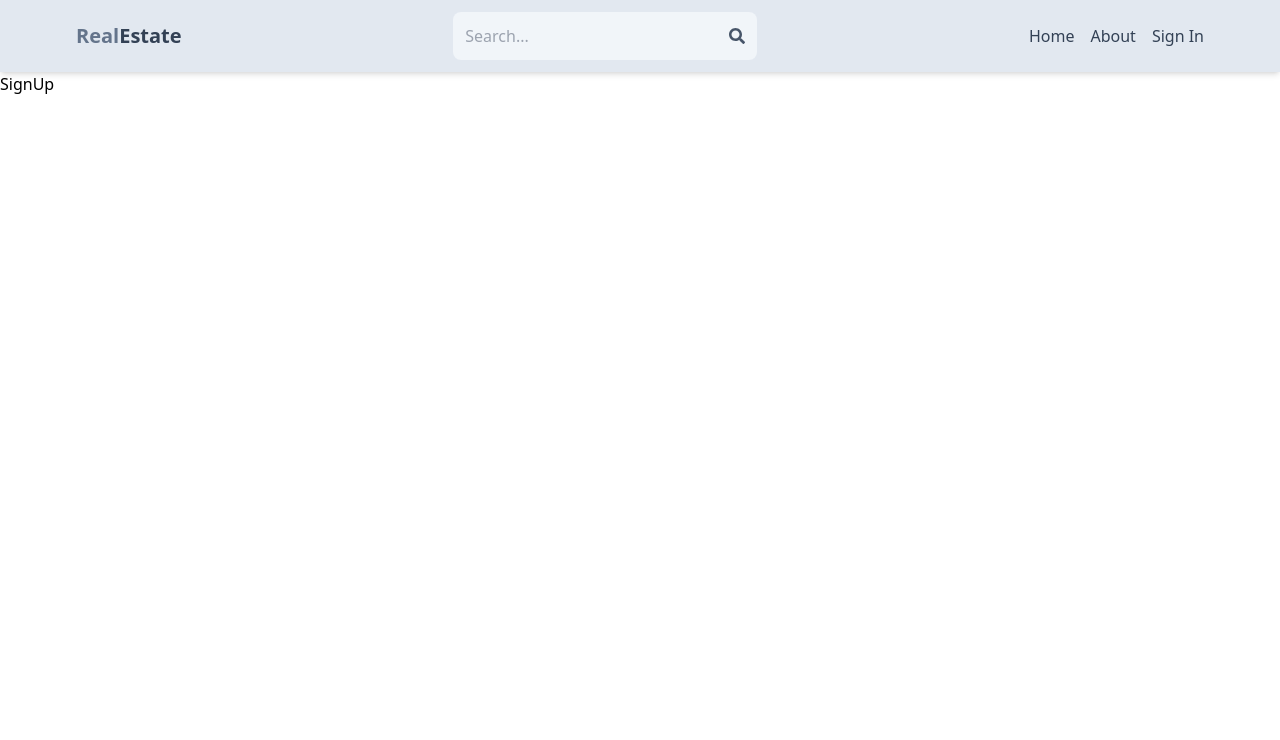
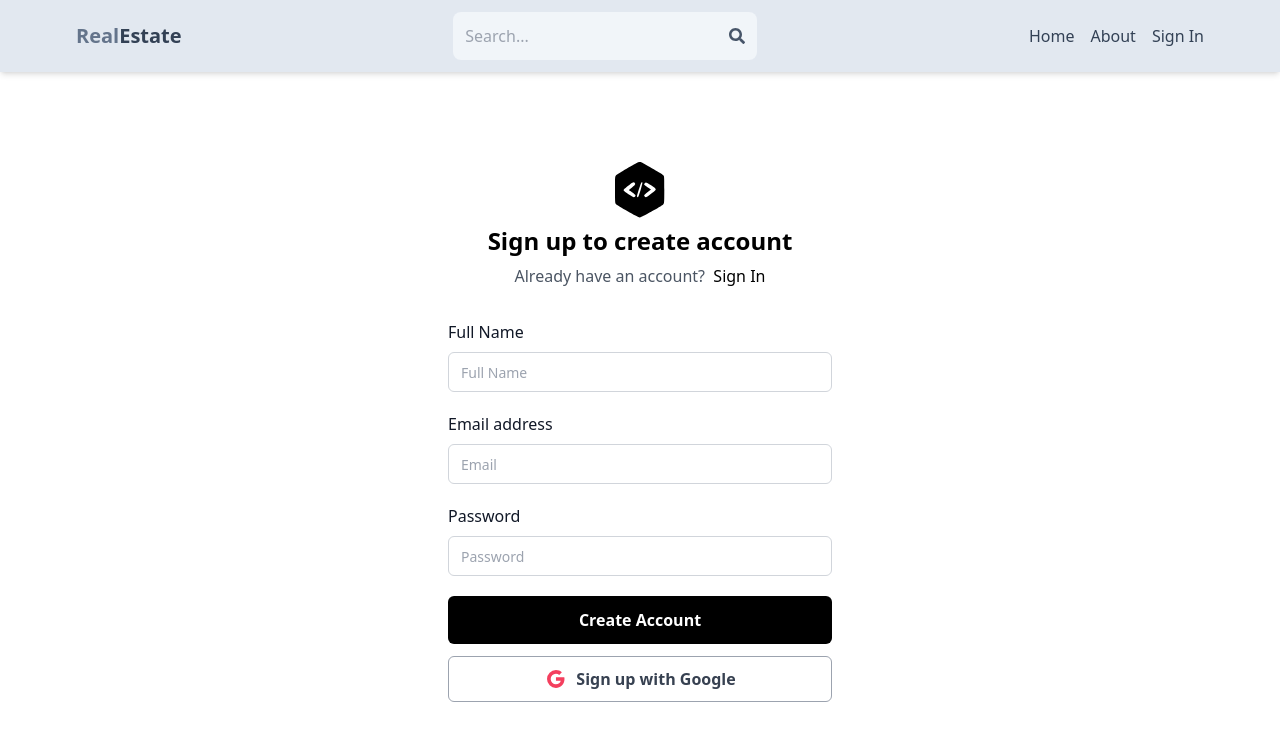
Before and after one commit to Ganaik2004/mern-estate, a React (Vite) app in the folder client/: page /sign-up in a window 1280 px wide. Shown: the top 740 px of the page. Built offline with nearby package versions, Linux system fonts and the light colour scheme.

Commit message:
Complete sign-up ui

```diff
--- a/client/src/index.css
+++ b/client/src/index.css
@@ -1,3 +1,6 @@
 @tailwind base;
 @tailwind components;
 @tailwind utilities;
+body{
+    /* background-color: rgb(241,245,241); */
+}
--- a/client/src/pages/SignUp.jsx
+++ b/client/src/pages/SignUp.jsx
@@ -1,7 +1,114 @@
 import React from 'react'
-
+import {Link} from 'react-router-dom'
 export default function SignUp() {
   return (
-    <div>SignUp</div>
+    <section>
+    <div className="flex items-center justify-center px-4    lg:px-8  w-full h-[90vh]">
+      <div className="xl:mx-auto xl:w-full xl:max-w-sm 2xl:max-w-md">
+        <div className="mb-2 flex justify-center">
+          <svg
+            width="50"
+            height="56"
+            viewBox="0 0 50 56"
+            fill="none"
+            xmlns="http://www.w3.org/2000/svg"
+          >
+            <path
+              d="M23.2732 0.2528C20.8078 1.18964 2.12023 12.2346 1.08477 13.3686C0 14.552 0 14.7493 0 27.7665C0 39.6496 0.0986153 41.1289 0.83823 42.0164C2.12023 43.5449 23.2239 55.4774 24.6538 55.5267C25.9358 55.576 46.1027 44.3832 48.2229 42.4602C49.3077 41.474 49.3077 41.3261 49.3077 27.8158C49.3077 14.3055 49.3077 14.1576 48.2229 13.1714C46.6451 11.7415 27.1192 0.450027 25.64 0.104874C24.9497 -0.0923538 23.9142 0.00625992 23.2732 0.2528ZM20.2161 21.8989C20.2161 22.4906 18.9835 23.8219 17.0111 25.3997C15.2361 26.7803 13.8061 27.9637 13.8061 28.0623C13.8061 28.1116 15.2361 29.0978 16.9618 30.2319C18.6876 31.3659 20.2655 32.6479 20.4134 33.0917C20.8078 34.0286 19.871 35.2119 18.8355 35.2119C17.8001 35.2119 9.0233 29.3936 8.67815 28.5061C8.333 27.6186 9.36846 26.5338 14.3485 22.885C17.6521 20.4196 18.4904 20.0252 19.2793 20.4196C19.7724 20.7155 20.2161 21.3565 20.2161 21.8989ZM25.6893 27.6679C23.4211 34.9161 23.0267 35.7543 22.1391 34.8668C21.7447 34.4723 22.1391 32.6479 23.6677 27.9637C26.2317 20.321 26.5275 19.6307 27.2671 20.3703C27.6123 20.7155 27.1685 22.7864 25.6893 27.6679ZM36.0932 23.2302C40.6788 26.2379 41.3198 27.0269 40.3337 28.1609C39.1503 29.5909 31.6555 35.2119 30.9159 35.2119C29.9298 35.2119 28.9436 33.8806 29.2394 33.0424C29.3874 32.6479 30.9652 31.218 32.7403 29.8867L35.9946 27.4706L32.5431 25.1532C30.6201 23.9205 29.0915 22.7371 29.0915 22.5892C29.0915 21.7509 30.2256 20.4196 30.9159 20.4196C31.3597 20.4196 33.6771 21.7016 36.0932 23.2302Z"
+              fill="black"
+            />
+          </svg>
+        </div>
+        <h2 className="text-center text-2xl font-bold leading-tight text-black">
+          Sign up to create account
+        </h2>
+        <p className="mt-2 text-center text-base text-gray-600">
+          Already have an account? &nbsp;
+          <Link to={"/sign-in"}
+
+            className="font-medium text-black transition-all duration-200 hover:underline"
+          >
+            Sign In
+          </Link>
+        </p>
+        <form action="#" method="POST" className="mt-8">
+          <div className="space-y-5">
+            <div>
+              <label htmlFor="name" className="text-base font-medium text-gray-900">
+
+                Full Name
+              </label>
+              <div className="mt-2">
+                <input
+                  className="flex h-10 w-full rounded-md border border-gray-300 bg-transparent px-3 py-2 text-sm placeholder:text-gray-400 focus:outline-none focus:ring-1 focus:ring-gray-400 focus:ring-offset-1 disabled:cursor-not-allowed disabled:opacity-50"
+                  type="text"
+                  placeholder="Full Name"
+                  id="name"
+                ></input>
+              </div>
+            </div>
+            <div>
+              <label htmlFor="email" className="text-base font-medium text-gray-900">
+
+                Email address
+              </label>
+              <div className="mt-2">
+                <input
+                  className="flex h-10 w-full rounded-md border border-gray-300 bg-transparent px-3 py-2 text-sm placeholder:text-gray-400 focus:outline-none focus:ring-1 focus:ring-gray-400 focus:ring-offset-1 disabled:cursor-not-allowed disabled:opacity-50"
+                  type="email"
+                  placeholder="Email"
+                  id="email"
+                ></input>
+              </div>
+            </div>
+            <div>
+              <div className="flex items-center justify-between">
+                <label htmlFor="password" className="text-base font-medium text-gray-900">
+
+                  Password
+                </label>
+              </div>
+              <div className="mt-2">
+                <input
+                  className="flex h-10 w-full rounded-md border border-gray-300 bg-transparent px-3 py-2 text-sm placeholder:text-gray-400 focus:outline-none focus:ring-1 focus:ring-gray-400 focus:ring-offset-1 disabled:cursor-not-allowed disabled:opacity-50"
+                  type="password"
+                  placeholder="Password"
+                  id="password"
+                ></input>
+              </div>
+            </div>
+            <div>
+              <button
+              // disabled
+                type="button"
+                className="inline-flex w-full items-center justify-center rounded-md bg-black px-3.5 py-2.5 font-semibold leading-7 text-white hover:bg-black/80 disabled:opacity-70"
+              >
+                Create Account
+              </button>
+            </div>
+          </div>
+        </form>
+        <div className="mt-3 space-y-3">
+          <button
+            type="button"
+            className="relative inline-flex w-full items-center justify-center rounded-md border border-gray-400 bg-white px-3.5 py-2.5 font-semibold text-gray-700 transition-all duration-200 hover:bg-gray-100 hover:text-black focus:bg-gray-100 focus:text-black focus:outline-none"
+          >
+            <span className="mr-2 inline-block">
+              <svg
+                className="h-6 w-6 text-rose-500"
+                xmlns="http://www.w3.org/2000/svg"
+                viewBox="0 0 24 24"
+                fill="currentColor"
+              >
+                <path d="M20.283 10.356h-8.327v3.451h4.792c-.446 2.193-2.313 3.453-4.792 3.453a5.27 5.27 0 0 1-5.279-5.28 5.27 5.27 0 0 1 5.279-5.279c1.259 0 2.397.447 3.29 1.178l2.6-2.599c-1.584-1.381-3.615-2.233-5.89-2.233a8.908 8.908 0 0 0-8.934 8.934 8.907 8.907 0 0 0 8.934 8.934c4.467 0 8.529-3.249 8.529-8.934 0-.528-.081-1.097-.202-1.625z"></path>
+              </svg>
+            </span>
+            Sign up with Google
+          </button>
+
+        </div>
+      </div>
+    </div>
+  </section>
   )
 }
```
